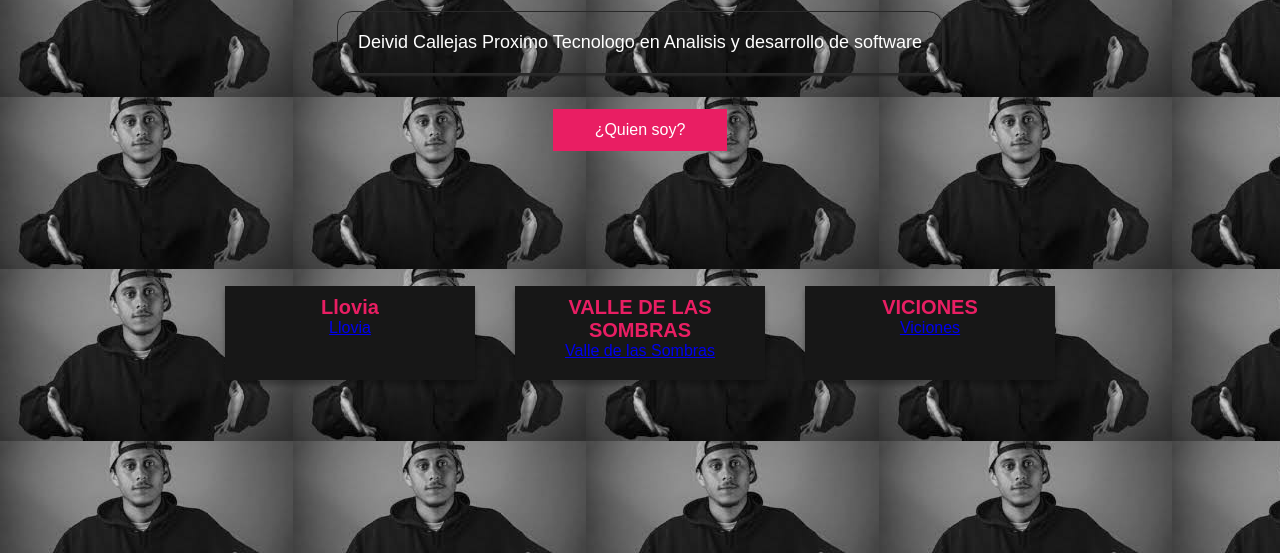
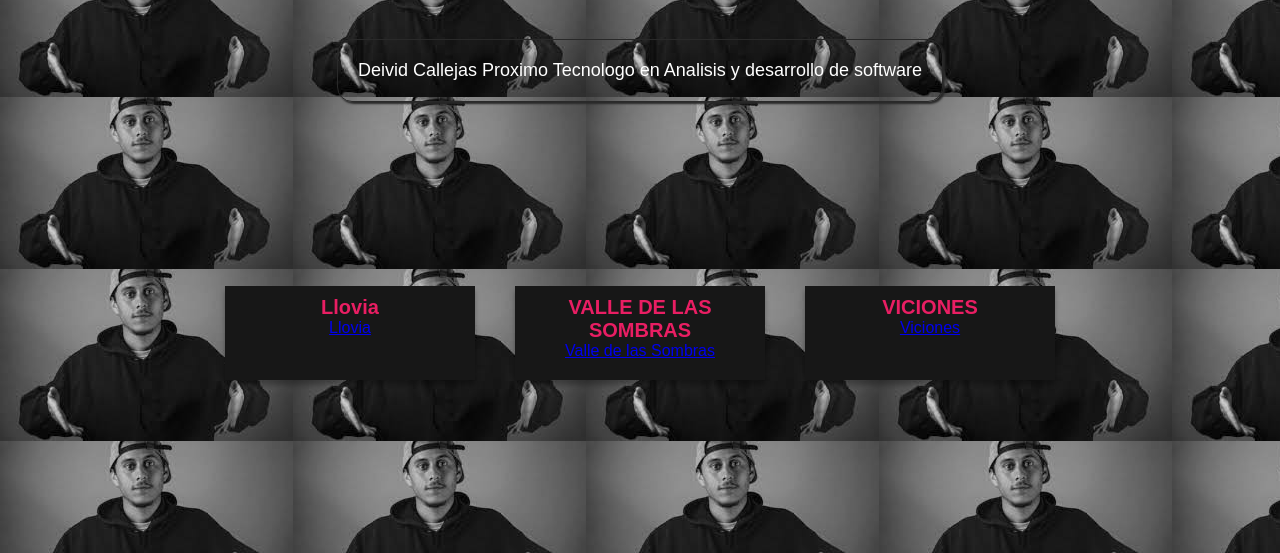
Before and after one commit to Deiviidcallejas/biografia, a plain HTML site: page index.html in a window 1280 px wide. Shown: the part 247-800 px from the top of the page. Drawn offline with Linux system fonts and the light colour scheme.

Commit message:
Update index.html

```diff
--- a/index.html
+++ b/index.html
@@ -27,11 +27,12 @@
             </div>
         </nav>
 
-            <a href="biografia.html" class="btn">¿Quien soy?</a>
+
     </header>
 
     <div class="box-container2">
         <div class="box">
+
 
             <h3>Llovia</h3>
             <div class="CANCION">
```
